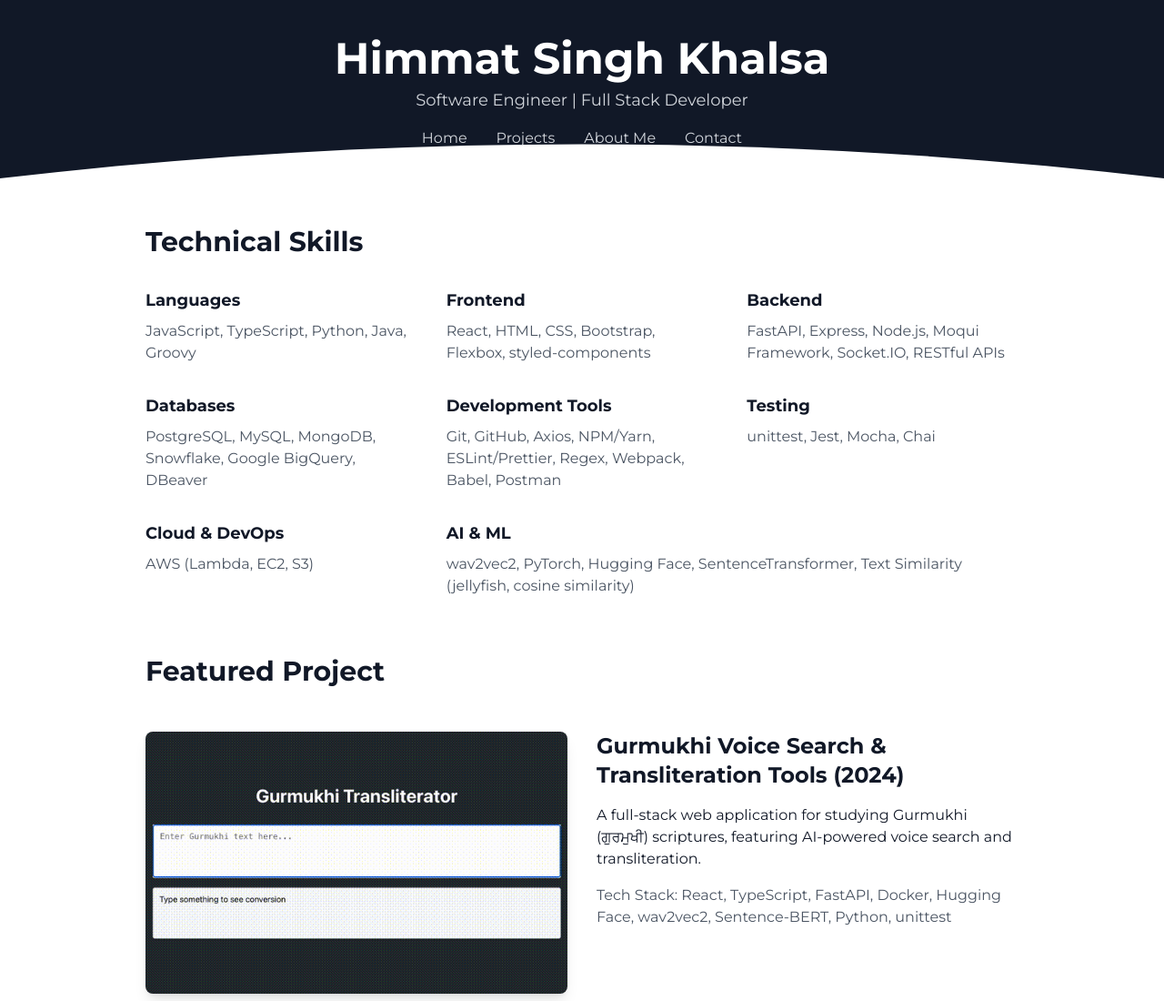
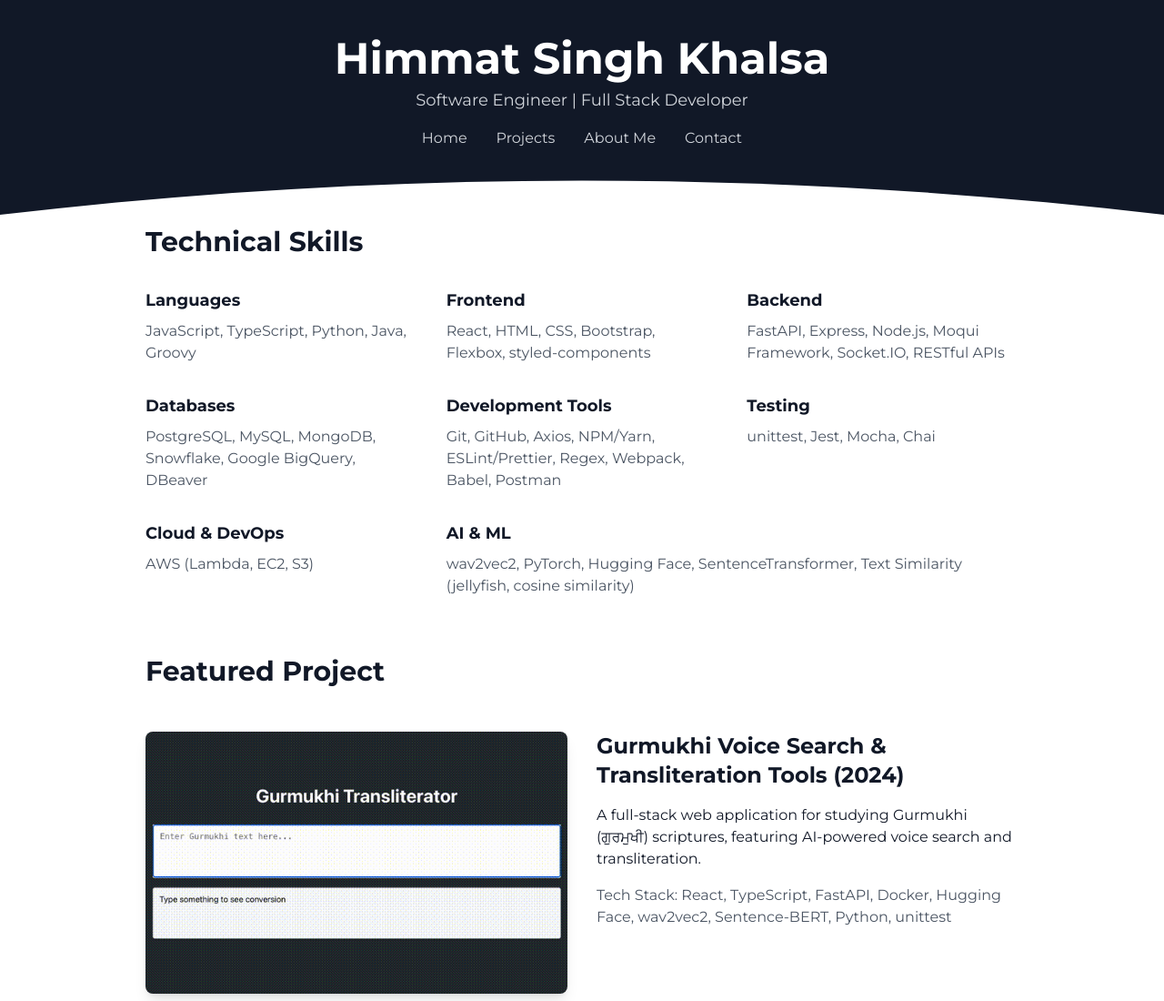
Before and after one commit to thehimmat/thehimmat.github.io, a plain HTML site: page index.html in a window 1280 px wide. Shown: the top 1100 px of the page at 91% size. Drawn offline with Linux system fonts and the light colour scheme.

Commit message:
fix nav bar spacing

```diff
--- a/index.html
+++ b/index.html
@@ -14,11 +14,11 @@
 </head>
 <body class="bg-white text-gray-900 font-['Montserrat']">
     <header class="fixed w-full top-0 z-50">
-        <div class="bg-gray-900 text-center py-4 sm:pt-10 sm:pb-8 relative">
+        <div class="bg-gray-900 text-center py-4 sm:pt-10 sm:pb-12 relative">
             <div class="relative z-10 px-4">
                 <h1 class="text-3xl sm:text-5xl font-bold text-white">Himmat Singh Khalsa</h1>
                 <p class="text-base sm:text-lg mt-2 text-gray-300">Software Engineer | Full Stack Developer</p>
-                <nav class="flex flex-wrap justify-center gap-3 sm:gap-8 mt-3 sm:mt-4">
+                <nav class="flex flex-wrap justify-center gap-3 sm:gap-8 mt-3 sm:mt-4 pb-4 sm:pb-6">
                     <a href="index.html" class="text-gray-300 hover:text-white hover:underline transition-all duration-200">Home</a>
                     <a href="projects.html" class="text-gray-300 hover:text-white hover:underline transition-all duration-200">Projects</a>
                     <a href="index.html#about" class="text-gray-300 hover:text-white hover:underline transition-all duration-200">About Me</a>
```
Also changed, not shown: contact.html (+2 -2 lines), projects.html (+2 -2 lines), output.css.
